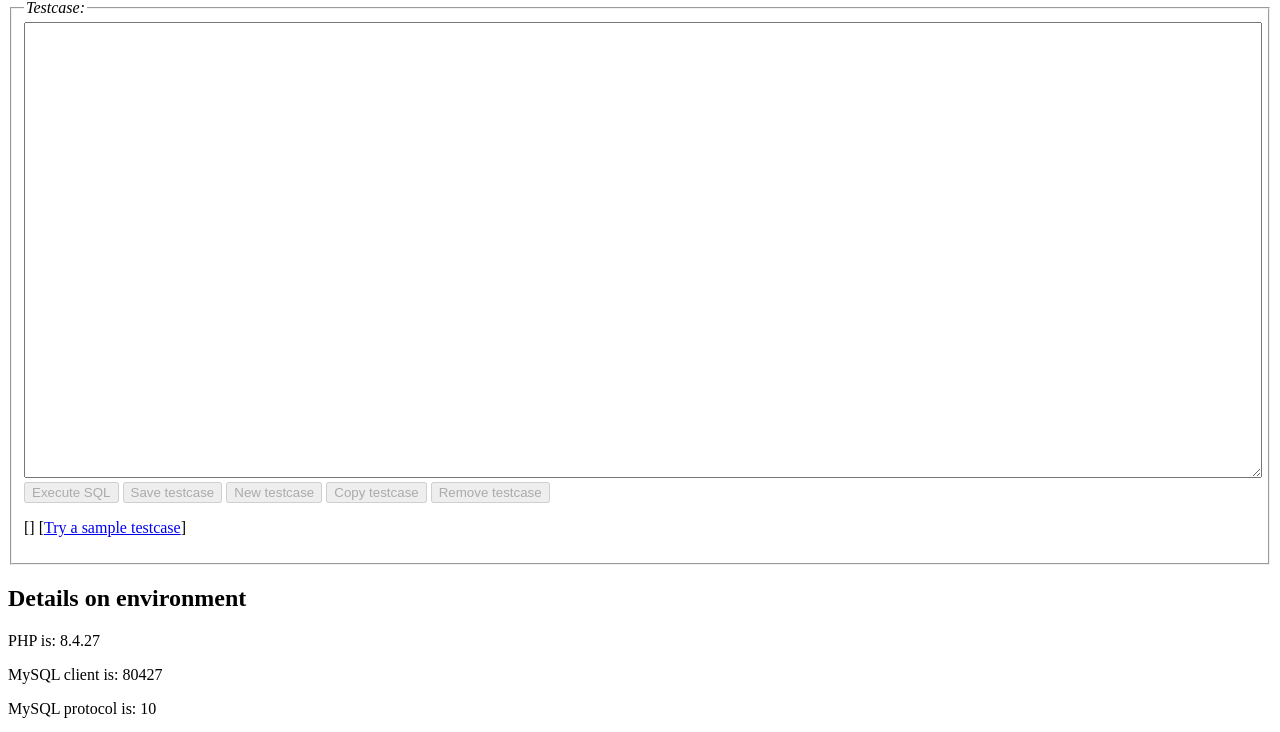
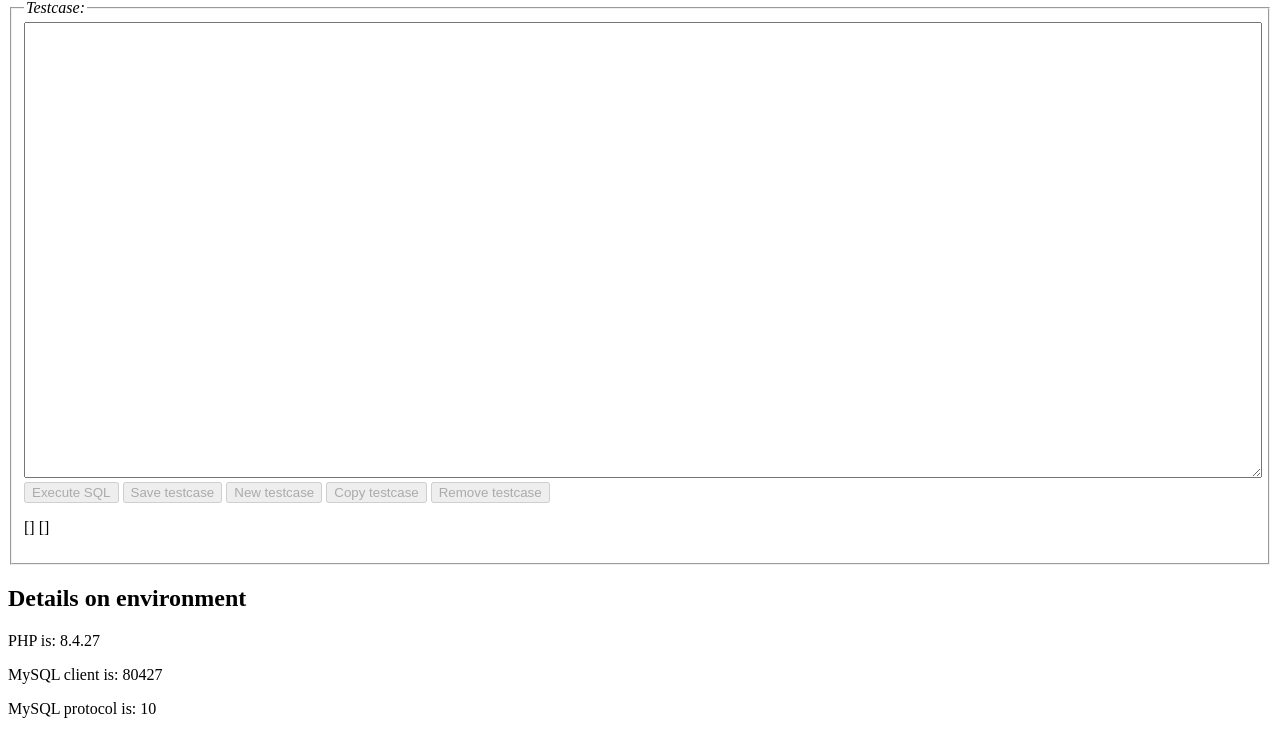
Before and after one commit to mosbth/Utility, a PHP site: page /sql_aid.php in a window 1280 px wide. Shown: the part 183-915 px from the top of the page. Run offline with PHP 8.4, Linux system fonts and the light colour scheme.

Commit message:
General updates, cleaning up

```diff
--- a/sql_aid.php
+++ b/sql_aid.php
@@ -108,8 +108,10 @@ $new		= "";
 $copy		= "";
 $remove	= "";
 $link		= "";
+$sample	= "";
 if(empty($dir)) {
 	$new		= "disabled='disabled'";
+	$sample	= "style='display: none;'";
 }
 if(empty($case) || empty($dir)) {
 	$execute= "disabled='disabled'";
@@ -234,7 +236,7 @@ Create a new testcase and save the query. Send the link of the testcase to a fri
 </form>
 <p>
 [<a {$link} title='Send this link to a friend to share it.' href='{$script}?case={$case}'>Link to this testcase</a>]
-[<a title='View an example of an sample case.' href='{$script}?case=sql_aidsample'>Try a sample testcase</a>]
+[<a {$sample} title='View an example of an sample case.' href='{$script}?case=sql_aidsample'>Try a sample testcase</a>]
 </p>
 <p>{$htmlMulti}</p>
 </fieldset>
```
